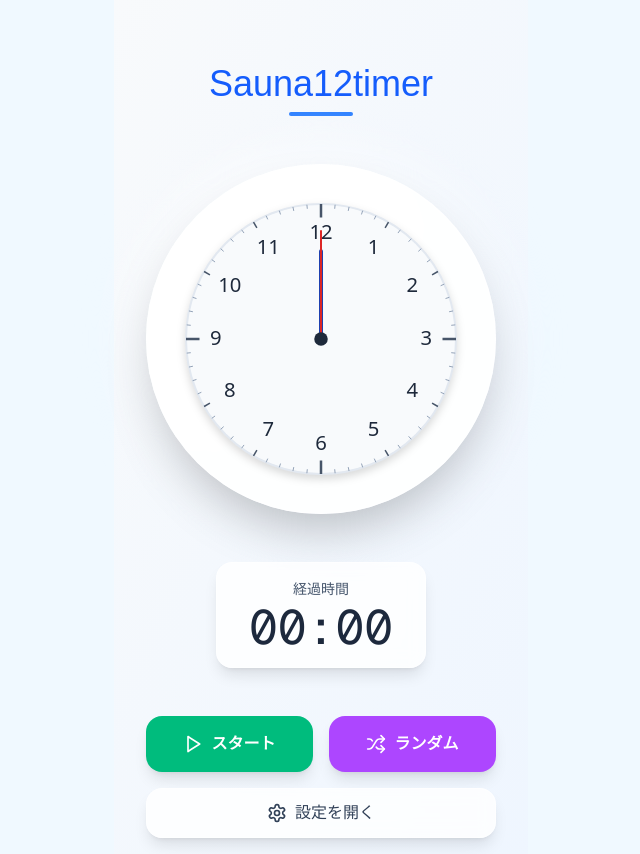
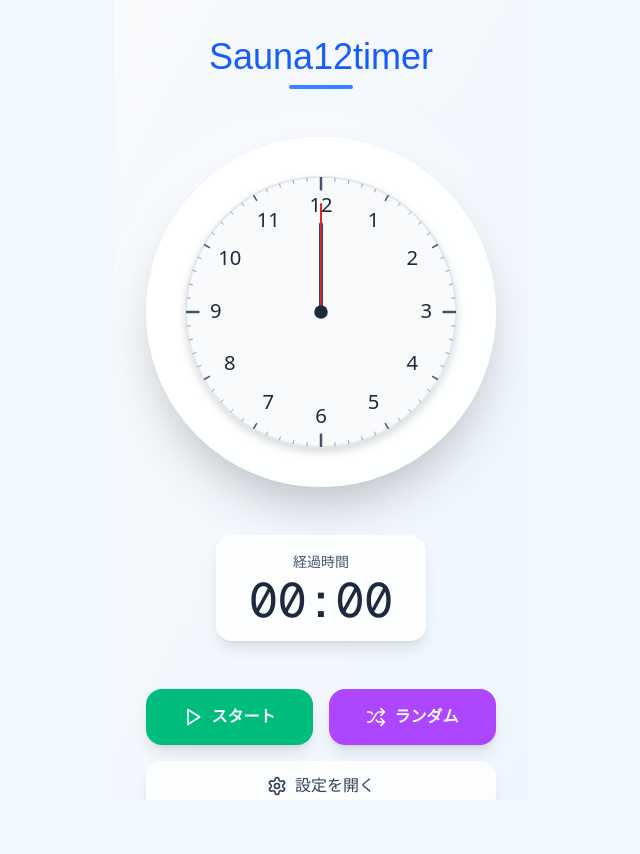
Before and after one commit to sea-wrote/soku-shuchu-timer, a Next.js app: page / in a window 1280 px wide. Shown: the whole page, without its empty margins (319-959 px from the left). After the commit the page ends 800 px from the top, so only its background shows below. Built offline with nearby package versions, Linux system fonts and the light colour scheme.

Commit message:
縦横方向に変にスクロールしないように調整

```diff
--- a/src/app/components/SokuShuchu.tsx
+++ b/src/app/components/SokuShuchu.tsx
@@ -322,7 +322,7 @@ const SokuShuchu: React.FC<SokuShuchuProps> = () => {
   };
 
   return (
-    <div className="flex flex-col items-center justify-center min-h-screen bg-gradient-to-br from-slate-50 to-blue-50 p-4">
+    <div className={`flex flex-col items-center justify-center bg-gradient-to-br from-slate-50 to-blue-50 p-4 ${showSettings ? 'min-h-screen overflow-y-auto overflow-x-hidden' : 'h-screen overflow-y-hidden overflow-x-hidden'}`}>
       {/* Enhanced Header */}
       <div className="text-center mb-8 pt-12">
         <h1 className="text-4xl text-blue-600 mb-2">
```
